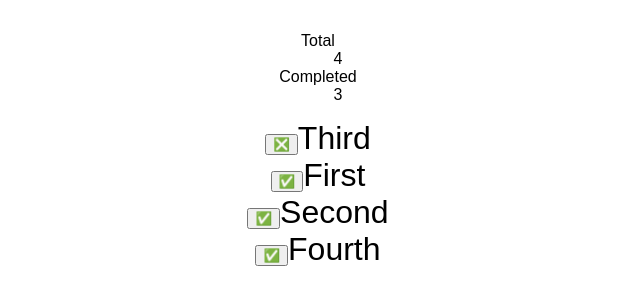
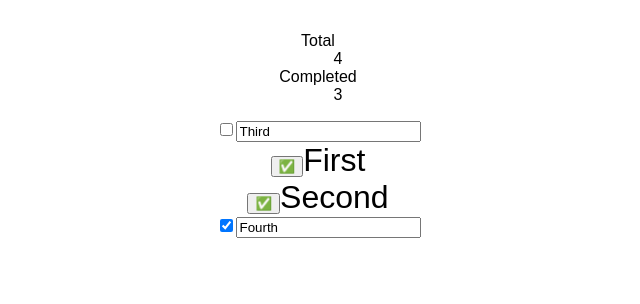
Before and after one commit to developingAlex/emoji-dos2, a React (Create React App) app: page / in a window 1280 px wide. Shown: the top 304 px of the page, without its empty margins (322-962 px from the left). Built offline with nearby package versions, Linux system fonts and the light colour scheme.

Commit message:
challenge 3 - Add text input fields to checkbox elements

```diff
--- a/src/App.js
+++ b/src/App.js
@@ -9,8 +9,8 @@ class App extends Component {
     items: [
       {description: 'First', completed: true, buttonType: true },
       {description: 'Second', completed: true, buttonType: true },
-      {description: 'Third', completed: false, buttonType: true },
-      {description: 'Fourth', completed: true, buttonType: true }
+      {description: 'Third', completed: false, buttonType: false },
+      {description: 'Fourth', completed: true, buttonType: false }
     ]
   }
 
@@ -34,6 +34,10 @@ class App extends Component {
       }
     })
     return afterItems
+  }
+
+  onChangeItemDescriptionAtIndex = (index, description) => {
+
   }
 
   onToggleItem = (index) => { //to handle what happens when the user clicks a checkbox
--- a/src/components/TodoItem.js
+++ b/src/components/TodoItem.js
@@ -4,6 +4,7 @@ function TodoItem({
   description,
   completed = false, //if not provided the default will be false
   onToggleCompleted,
+  onChangeDescription,
   buttonType = false
 }) {
   if (buttonType){
@@ -21,7 +22,7 @@ function TodoItem({
   else{
 
     return (
-      <label>
+      <div>
         <input
           type='checkbox'
           checked={ completed }
@@ -32,8 +33,17 @@ function TodoItem({
             }
           }
           />
-        { description }
-      </label>
+        <input
+          type='text'
+          value = {description}
+          name= 'description'
+          onChange={
+            (event) => {
+              onChangeDescription()
+            }
+          }
+          />
+      </div>
     )
   }
 }
```
